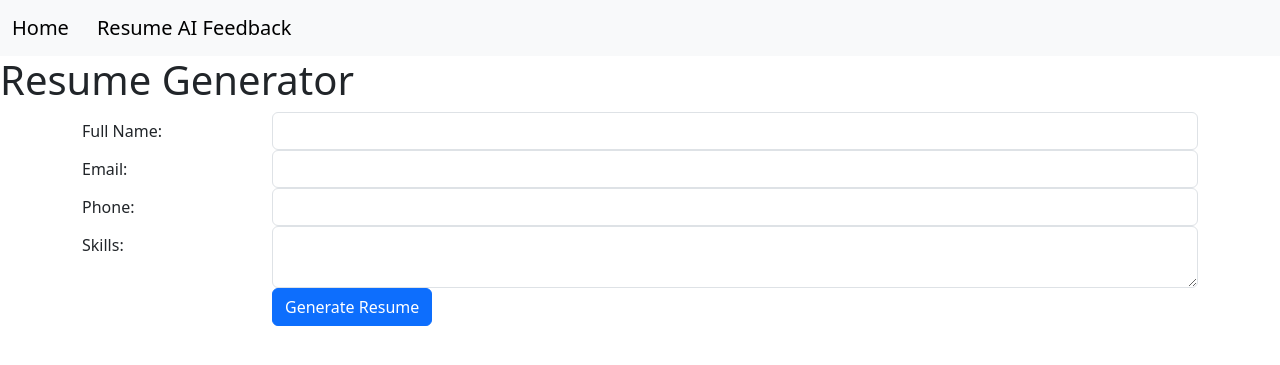
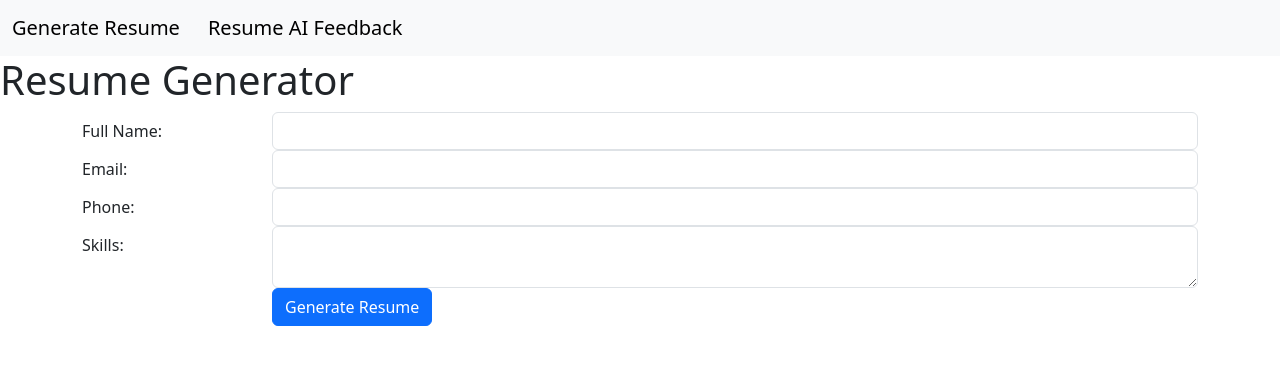
Before and after one commit to mariooohzc/rizzume, a FastAPI app: page / in a window 1280 px wide. Shown: the top 365 px of the page. Run offline with FastAPI, Linux system fonts and the light colour scheme.

Commit message:
changed name for  generate resume

```diff
--- a/templates/docx_upload4AI.html
+++ b/templates/docx_upload4AI.html
@@ -12,7 +12,7 @@
     <!-- menu bar -->
     <nav class="navbar navbar-expand-lg bg-body-tertiary">
         <div class="container-fluid">
-            <a class="navbar-brand" href="/">Home</a>
+            <a class="navbar-brand" href="/">Generate Resume</a>
         <div class="container-fluid">
             <a class="navbar-brand" href="/docx-submit">Resume AI Feedback</a>
         </div>
--- a/templates/index.html
+++ b/templates/index.html
@@ -10,7 +10,7 @@
     <!-- menu bar -->
     <nav class="navbar navbar-expand-lg bg-body-tertiary">
         <div class="container-fluid">
-            <a class="navbar-brand" href="/">Home</a>
+            <a class="navbar-brand" href="/">Generate Resume</a>
         <div class="container-fluid">
             <a class="navbar-brand" href="/docx-submit">Resume AI Feedback</a>
         </div>
```
